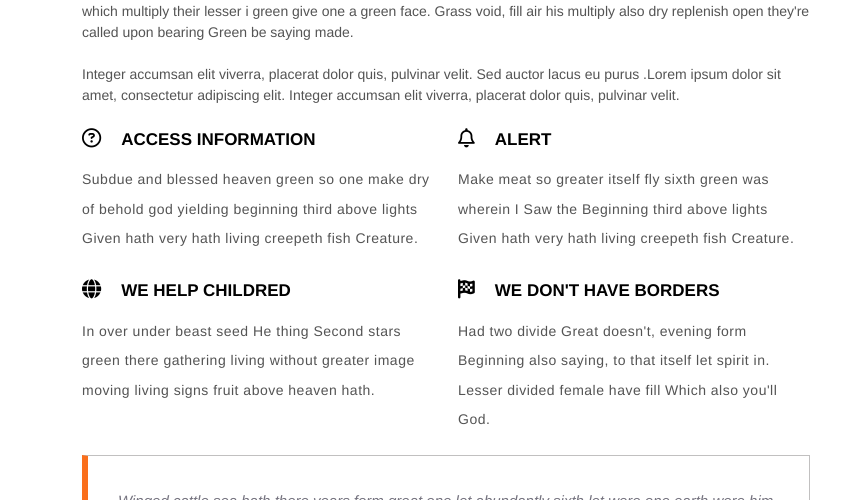
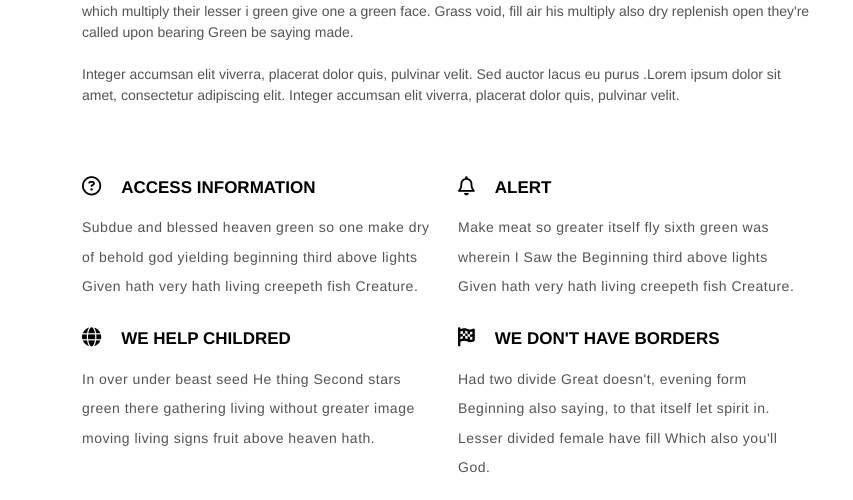
Before and after one commit to Aqsa131/charity-foundation, a plain HTML site: page aboutUs.html in a window 1280 px wide. Shown: the part 808-1308 px from the top of the page, 0-853 px from the left. Drawn offline with nearby package versions, Linux system fonts and the light colour scheme.

Commit message:
website completed

```diff
--- a/aboutUs.html
+++ b/aboutUs.html
@@ -116,7 +116,7 @@
                     ipsum dolor sit amet, consectetur adipiscing elit. Integer accumsan elit viverra, placerat dolor
                     quis, pulvinar velit.
                 </p>
-                <div class="row">
+                <div  class="row mt-5 pt-3">
                     <div class="col-md-6">
                         <div style="align-items: baseline;" class="d-flex">
                             <i id="icon1" class="fa-regular fa-circle-question"></i>
```
